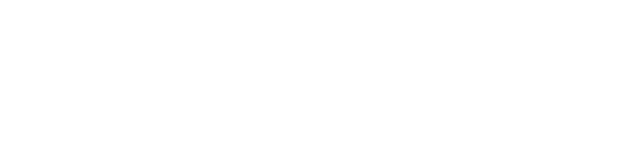
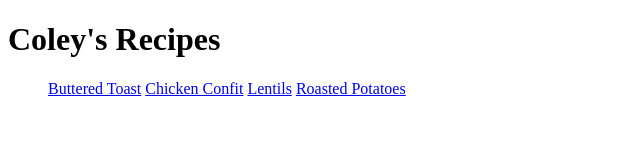
Before and after one commit to youGottaBe/odin-recipes, a plain HTML site: page index.html in a window 1280 px wide. Shown: the whole page, without its empty margins (0-640 px from the left). Drawn offline with Linux system fonts and the light colour scheme.

Commit message:
Moved to same directory

```diff
--- a/index.html
+++ b/index.html
@@ -4,9 +4,20 @@
     <meta charset="UTF-8">
     <meta http-equiv="X-UA-Compatible" content="IE=edge">
     <meta name="viewport" content="width=device-width, initial-scale=1.0">
-    <title>Document</title>
+    <title>Coley's Recipes</title>
+    <link rel="stylesheet" href="styles.css">
 </head>
 <body>
+    <h1>Coley's Recipes</h1>
+    <ul>
+        <a href="buttered-toast.html">Buttered Toast</a>
+        <a href="chicken-confit.html">Chicken Confit</a>
+        <a href="lentils.html">Lentils</a>
+        <a href="roasted-potatoes.html">Roasted Potatoes</a>
 
+    </ul>
+
+
+    <ul></ul>
 </body>
 </html>
```
Also changed, not shown: buttered-toast.html (renamed from recipes/chicken-confit.html, +3 -3 lines), chicken-confit.html (renamed from recipes/lentils.html, +4 -2 lines), lentils.html (renamed from recipes/buttered-toast.html, +3 -3 lines), roasted-potatoes.html (renamed from recipes/roasted-potatoes.html, +1 -1 lines), styles.css (added).
